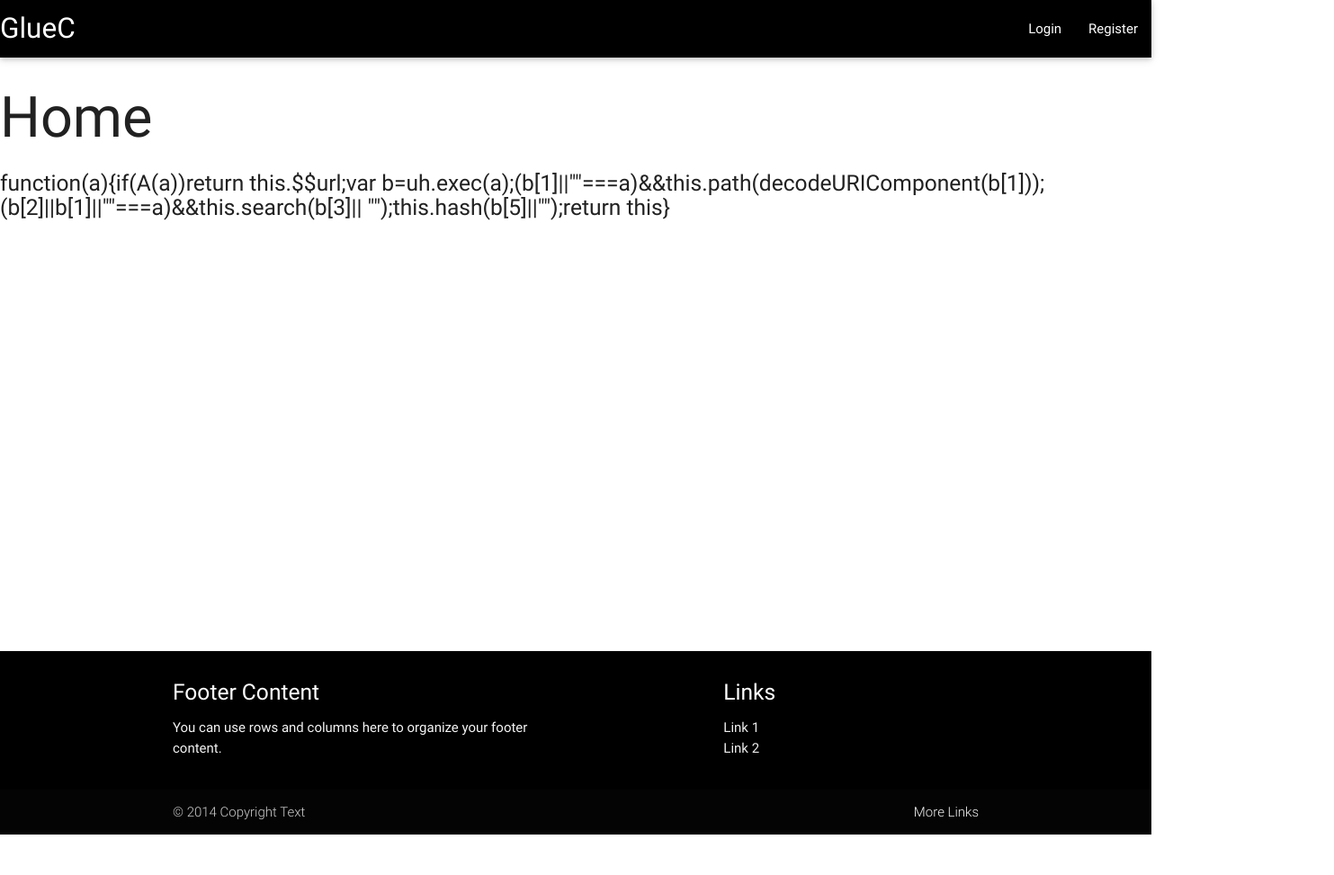
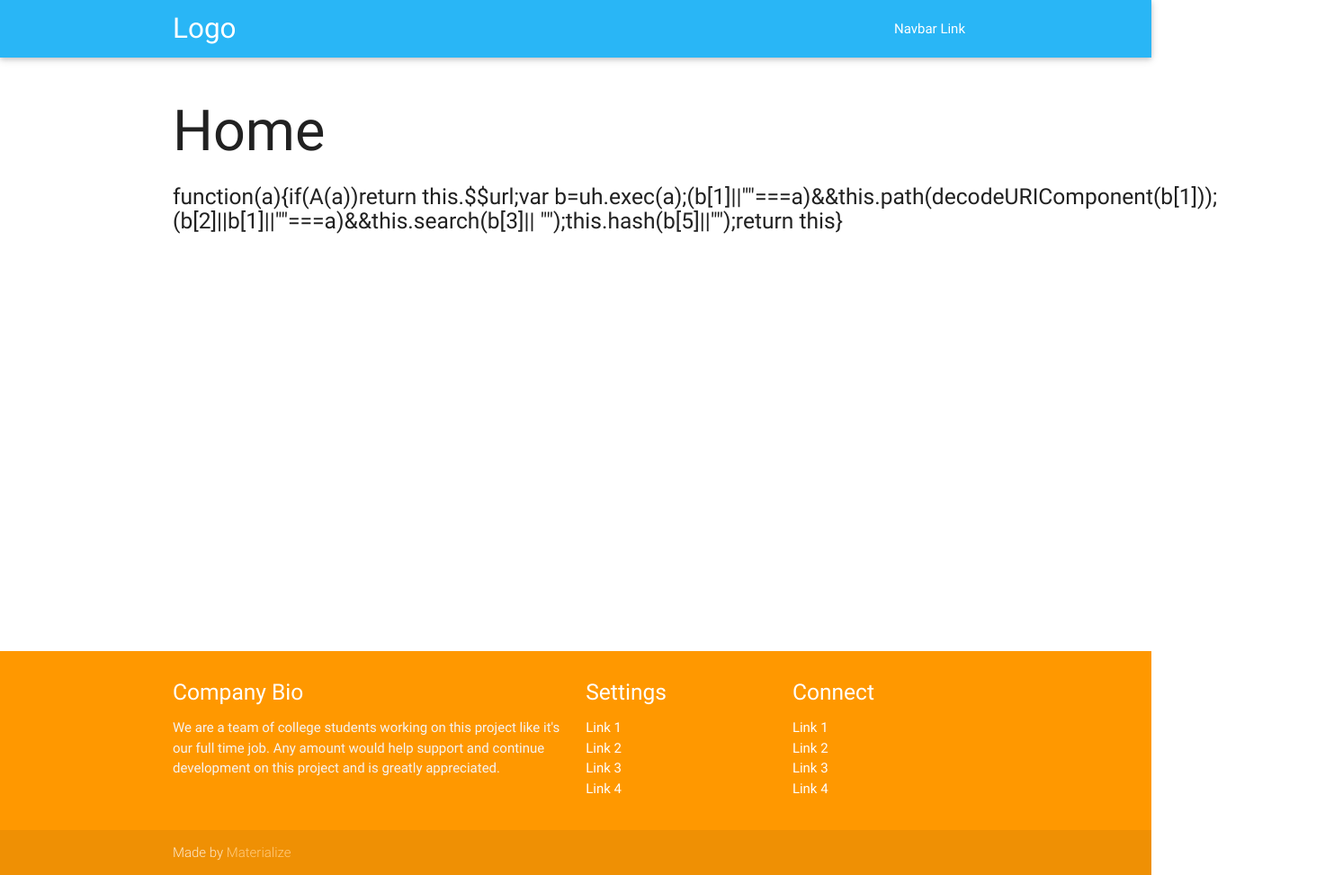
Before and after one commit to ronnygeo/GlueC-WebDevProject, a website: page public/app/index.html in a window 1280 px wide. Shown: the whole page at 90% size, 1483 px wide, since content can reach past the window. Before the commit the page ends 928 px from the top, so only its background shows below. Drawn offline with nearby package versions, Linux system fonts and the light colour scheme; some packages are replaced by stand-ins of ours; files whose address does not match are found by name.

Commit message:
Adding a Template

```diff
--- a/public/app/index.html
+++ b/public/app/index.html
@@ -1,7 +1,7 @@
 <!DOCTYPE html>
 <html lang="en" ng-app="GlueCApp">
 <head>
-    <meta charset="utf-8" />
+    <meta charset="utf-8"/>
     <meta http-equiv="x-ua-compatible" content="ie=edge">
     <meta name="viewport" content="width=device-width, initial-scale=1.0"/>
     <title>GlueC</title>
@@ -9,19 +9,21 @@
     <!--Import Google Icon Font-->
     <link href="http://fonts.googleapis.com/icon?family=Material+Icons" rel="stylesheet">
     <!--Import materialize.css-->
-    <!--<link rel="css" href="https://cdnjs.cloudflare.com/ajax/libs/materialize/0.97.5/css/materialize.min.css">-->
+    <!--<link rel="css" href="http  s://cdnjs.cloudflare.com/ajax/libs/materialize/0.97.5/css/materialize.min.css">-->
     <link rel="stylesheet" href="../bower_components/Materialize/dist/css/materialize.min.css">
-    <link href="css/style.css" rel="stylesheet" />
+    <link href="css/style.css" rel="stylesheet"/>
 </head>
 <body ng-controller="MainController">
 <!--Navbar Starting-->
-<div ng-include="'modules/topNav/topNav.html'"></div>
+<div ng-include="'views/header/header.view.html'"></div>
 
 <!--Content Starting-->
-    <div class="container" id="main-content" ng-view>
+<div class="container">
+    <div class="section" id="main-content" ng-view>
+    </div>
 </div>
 
-<div ng-include="'modules/footer/footer.html'"></div>
+<div ng-include="'views/footer/footer.view.html'"></div>
 
 <!--Import jQuery before materialize.js-->
 <!--<script type="text/javascript" src="https://code.jquery.com/jquery-2.1.1.min.js"></script>-->
--- a/public/app/views/footer/footer.html
+++ /dev/null
@@ -1,23 +0,0 @@
-<footer class="page-footer">
-    <div class="container">
-        <div class="row">
-            <div class="col l6 s12">
-                <h5 class="white-text">Footer Content</h5>
-                <p class="grey-text text-lighten-4">You can use rows and columns here to organize your footer content.</p>
-            </div>
-            <div class="col l4 offset-l2 s12">
-                <h5 class="white-text">Links</h5>
-                <ul>
-                    <li><a class="grey-text text-lighten-3" href="#!">Link 1</a></li>
-                    <li><a class="grey-text text-lighten-3" href="#!">Link 2</a></li>
-                </ul>
-            </div>
-        </div>
-    </div>
-    <div class="footer-copyright">
-        <div class="container">
-            © 2014 Copyright Text
-            <a class="grey-text text-lighten-4 right" href="#!">More Links</a>
-        </div>
-    </div>
-</footer>
--- /dev/null
+++ b/public/app/views/footer/footer.view.html
@@ -0,0 +1,35 @@
+<footer class="page-footer orange">
+    <div class="container">
+        <div class="row">
+            <div class="col l6 s12">
+                <h5 class="white-text">Company Bio</h5>
+                <p class="grey-text text-lighten-4">We are a team of college students working on this project like it's our full time job. Any amount would help support and continue development on this project and is greatly appreciated.</p>
+
+
+            </div>
+            <div class="col l3 s12">
+                <h5 class="white-text">Settings</h5>
+                <ul>
+                    <li><a class="white-text" href="#!">Link 1</a></li>
+                    <li><a class="white-text" href="#!">Link 2</a></li>
+                    <li><a class="white-text" href="#!">Link 3</a></li>
+                    <li><a class="white-text" href="#!">Link 4</a></li>
+                </ul>
+            </div>
+            <div class="col l3 s12">
+                <h5 class="white-text">Connect</h5>
+                <ul>
+                    <li><a class="white-text" href="#!">Link 1</a></li>
+                    <li><a class="white-text" href="#!">Link 2</a></li>
+                    <li><a class="white-text" href="#!">Link 3</a></li>
+                    <li><a class="white-text" href="#!">Link 4</a></li>
+                </ul>
+            </div>
+        </div>
+    </div>
+    <div class="footer-copyright">
+        <div class="container">
+            Made by <a class="orange-text text-lighten-3" href="http://materializecss.com">Materialize</a>
+        </div>
+    </div>
+</footer>
--- /dev/null
+++ b/public/app/views/header/header.view.html
@@ -0,0 +1,11 @@
+<nav class="light-blue lighten-1" role="navigation">
+    <div class="nav-wrapper container"><a id="logo-container" href="#" class="brand-logo">Logo</a>
+        <ul class="right hide-on-med-and-down">
+            <li><a href="#">Navbar Link</a></li>
+        </ul>
+        <ul id="nav-mobile" class="side-nav">
+            <li><a href="#">Navbar Link</a></li>
+        </ul>
+        <a href="#" data-activates="nav-mobile" class="button-collapse"><i class="material-icons">menu</i></a>
+    </div>
+</nav>
--- a/public/app/views/topNav/topNav.html
+++ /dev/null
@@ -1,9 +0,0 @@
-<nav>
-    <div class="nav-wrapper">
-        <a href="#" class="brand-logo">GlueC</a>
-        <ul id="nav-mobile" class="right hide-on-med-and-down">
-            <li><a href="#/login">Login</a></li>
-            <li><a href="#/register">Register</a></li>
-        </ul>
-    </div>
-</nav>
```
